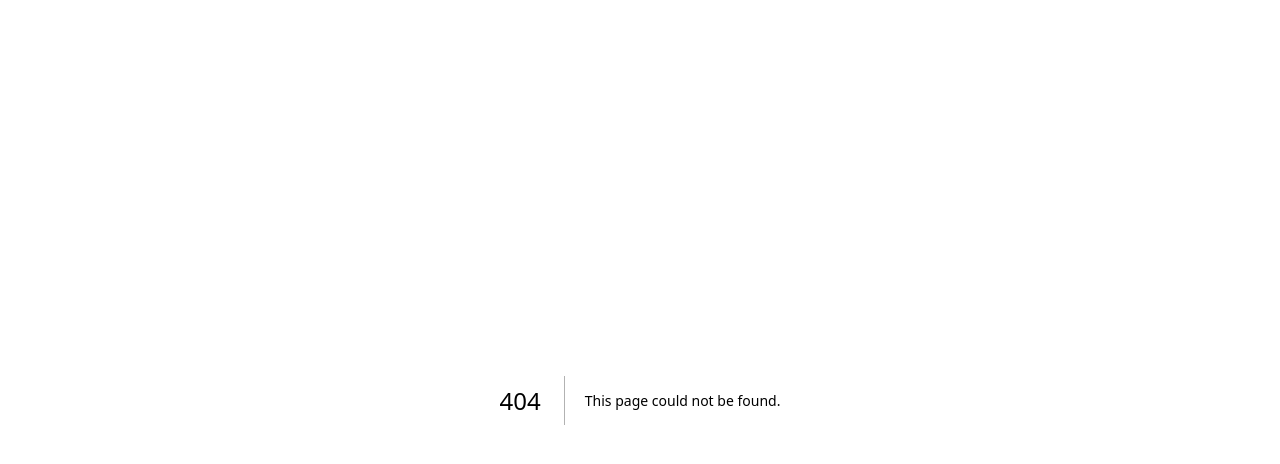
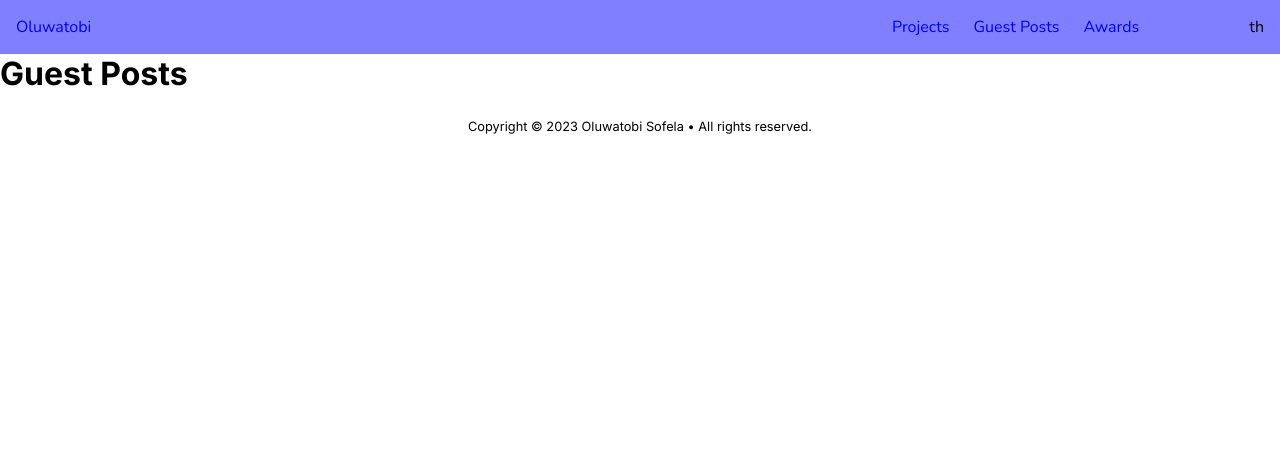
Before and after one commit to oluwatobiss/personal-portfolio, a Next.js app: page /guest-posts in a window 1280 px wide. Before the commit this address had no page. Shown: the top 464 px of the page. Built offline with nearby package versions, Linux system fonts and the light colour scheme.

Commit message:
Create 'guest-posts' page

```diff
--- /dev/null
+++ b/src/components/GuestPosts.jsx
@@ -0,0 +1,13 @@
+import Layout from "./Layout";
+import Head from "next/head";
+
+export default function GuestPosts() {
+  return (
+    <Layout>
+      <Head>
+        <title>GuestPosts - Oluwatobi Sofela</title>
+      </Head>
+      <h1>Guest Posts</h1>
+    </Layout>
+  );
+}
--- a/src/components/Layout.jsx
+++ b/src/components/Layout.jsx
@@ -21,7 +21,7 @@ export default function Layout({ children }) {
         </Link>
         <span className={styles.navRoutes}>
           <Link href="/projects">Projects</Link>
-          <Link href="/press">Press</Link>
+          <Link href="/guest-posts">Guest Posts</Link>
           <Link href="/awards">Awards</Link>
         </span>
         <span className={styles.navTheme}>th</span>
--- /dev/null
+++ b/src/pages/guest-posts.js
@@ -0,0 +1,2 @@
+import GuestPosts from "@/src/components/GuestPosts";
+export default GuestPosts;
```
